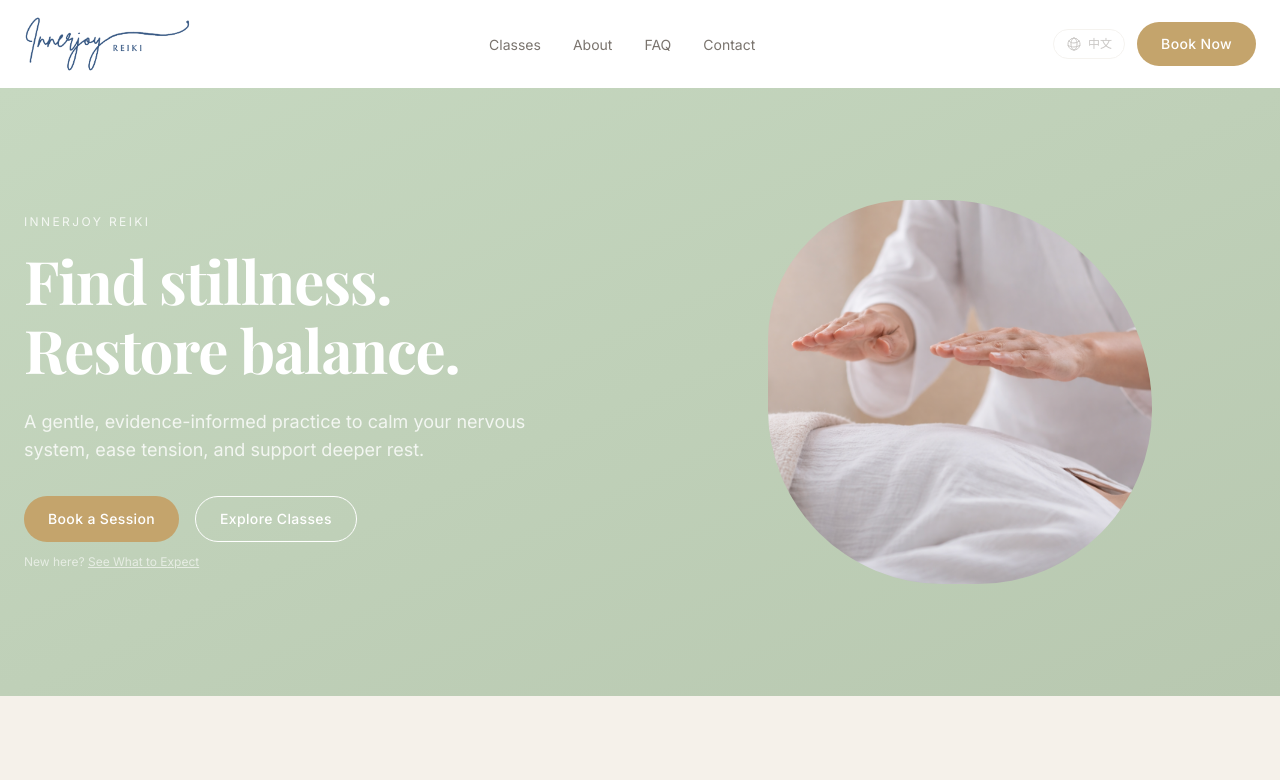
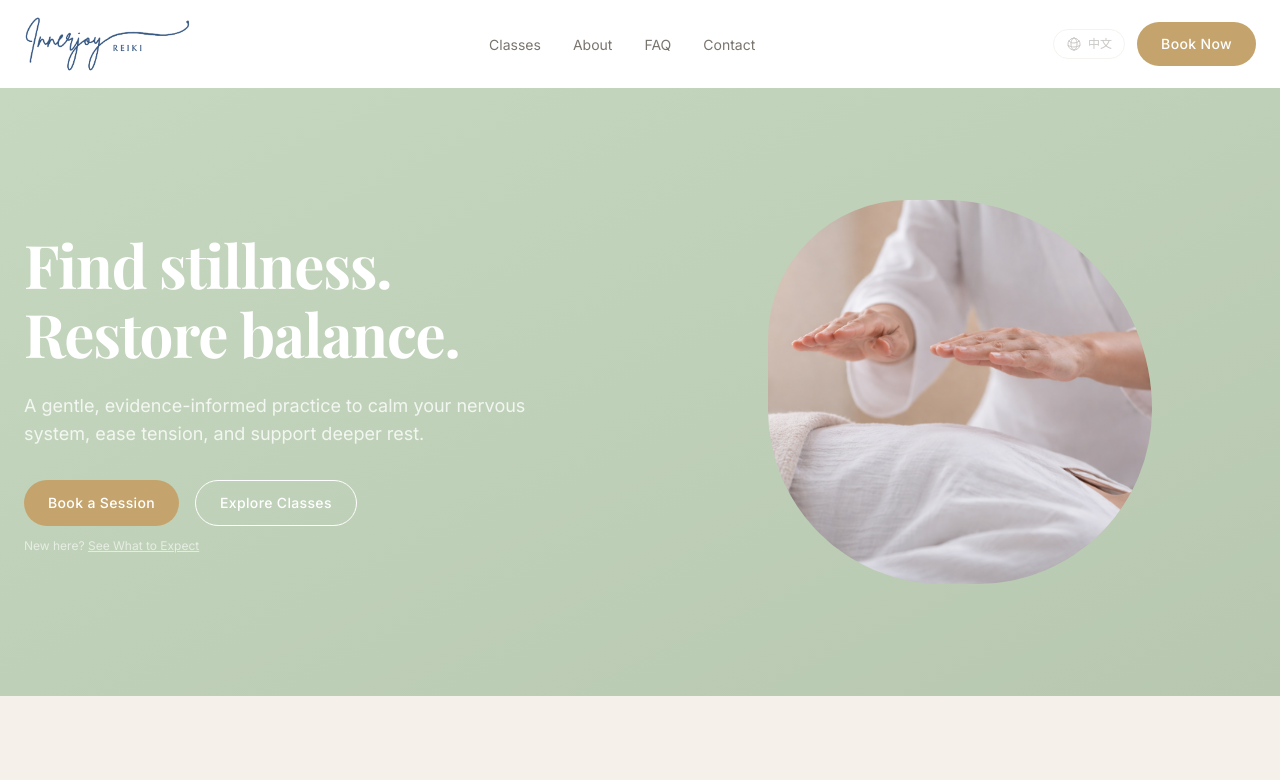
Before and after one commit to bjornjee/innerjoyreiki, a Next.js app: page / in a window 1280 px wide. Shown: the top 780 px of the page. Built offline with nearby package versions, Linux system fonts and the light colour scheme.

Commit message:
chore: remove
Signed-off-by: bjorn <bjornjee95@gmail.com>

```diff
--- a/src/app/page.tsx
+++ b/src/app/page.tsx
@@ -15,9 +15,6 @@
       <section className="relative overflow-hidden bg-gradient-to-br from-hero-bg to-hero-bg-end">
         <div className="mx-auto grid max-w-7xl items-center gap-12 px-6 py-20 md:grid-cols-2 md:py-28">
           <div>
-            <p className="mb-4 text-xs uppercase tracking-[0.2em] text-white/80">
-              innerjoy reiki
-            </p>
             <h1 className="font-serif text-4xl font-semibold leading-[1.15] -tracking-[0.02em] text-white md:text-5xl lg:text-6xl">
               Find stillness.
               <br />
```
